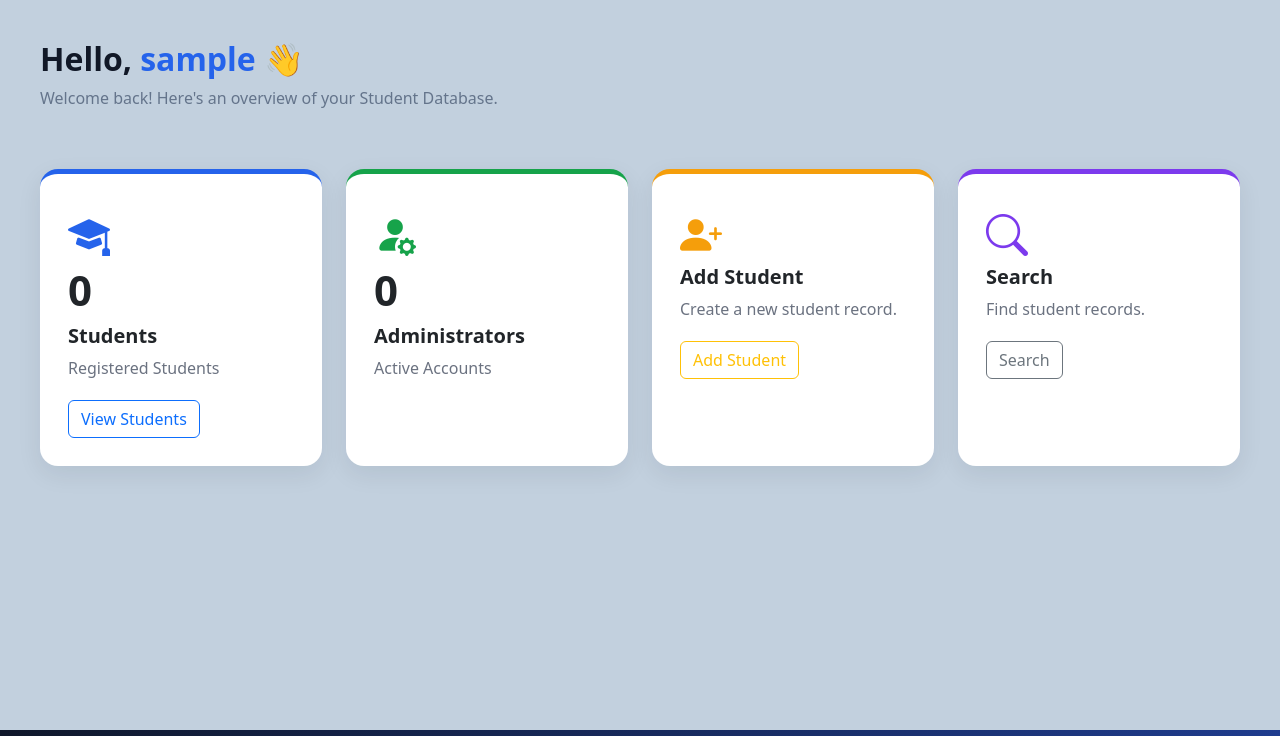
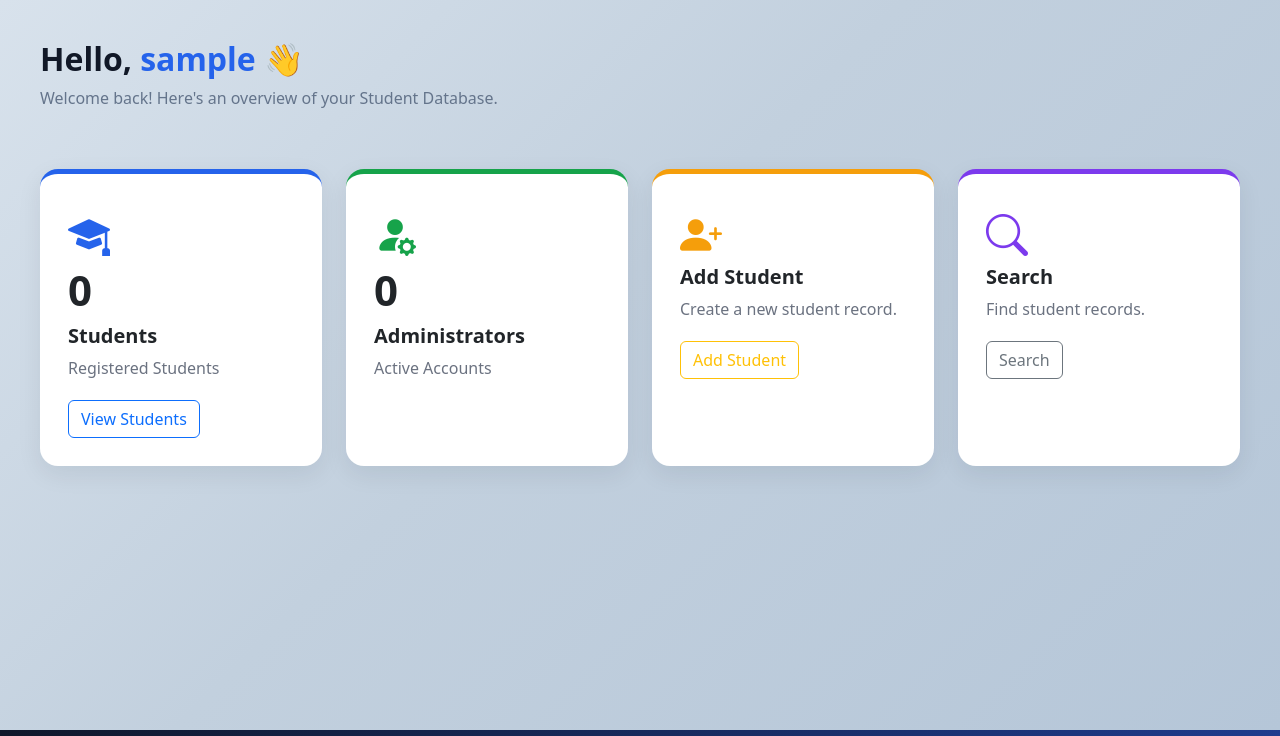
Before and after one commit to himanshu07-12/student-database-management-system, a Flask app: page /dashboard in a window 1280 px wide. Shown: the part 64-800 px from the top of the page. Run offline with Flask 3, Linux system fonts and the light colour scheme; the visitor is signed in with stand-in values (Sample User, id 1); data that the repository does not hold is empty.

Commit message:
gradient bg for dashboard

```diff
--- a/static/style.css
+++ b/static/style.css
@@ -969,10 +969,15 @@ body{
 
 .dashboard-content{
 
-    min-height:calc(100vh - 70px);
+    min-height: calc(100vh - 70px);
 
-    background:#c2d0de;
+    padding: 40px;
 
-    padding:40px;
+    background: linear-gradient(
+        135deg,
+        #d8e2ec 0%,
+        #c2d0de 45%,
+        #b5c6d8 100%
+    );
 
 }
```
